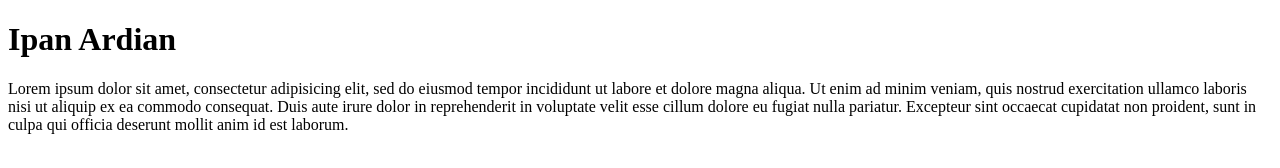
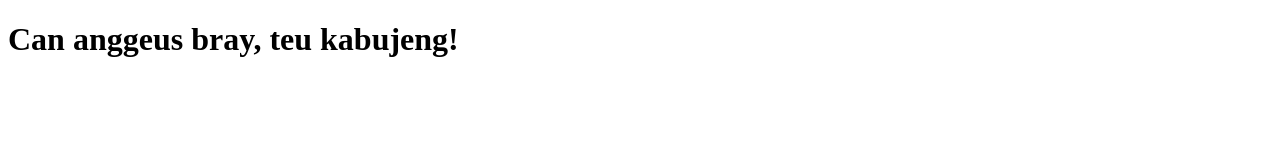
Before and after one commit to ipanardian/ipanardian.github.io, a plain HTML site: page index.html in a window 1280 px wide. Drawn offline with Linux system fonts and the light colour scheme.

Commit message:
Can anggeus

```diff
--- a/index.html
+++ b/index.html
@@ -5,9 +5,6 @@
         <title>Ipan Ardian - A Professional Web Developer</title>
     </head>
     <body>
-        <h1>Ipan Ardian</h1>
-        <p>
-            Lorem ipsum dolor sit amet, consectetur adipisicing elit, sed do eiusmod tempor incididunt ut labore et dolore magna aliqua. Ut enim ad minim veniam, quis nostrud exercitation ullamco laboris nisi ut aliquip ex ea commodo consequat. Duis aute irure dolor in reprehenderit in voluptate velit esse cillum dolore eu fugiat nulla pariatur. Excepteur sint occaecat cupidatat non proident, sunt in culpa qui officia deserunt mollit anim id est laborum.
-        </p>
+        <h1>Can anggeus bray, teu kabujeng!</h1>
     </body>
 </html>
```
